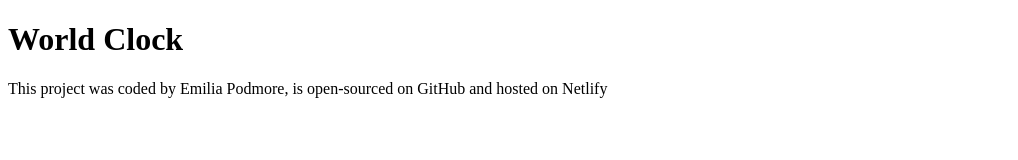
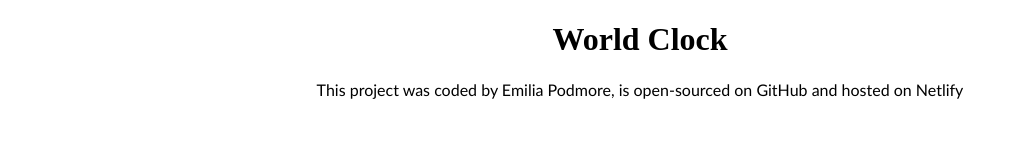
Before and after one commit to EmiliaPodmore/world-clock, a plain HTML site: page index.html in a window 1280 px wide. Shown: the whole page, without its empty margins (0-1018 px from the left). Drawn offline with Linux system fonts and the light colour scheme.

Commit message:
Edited footer

```diff
--- a/CSS/style.css
+++ b/CSS/style.css
@@ -1,2 +1,9 @@
-body {
+h1 {
+  text-align: center;
 }
+footer {
+  text-align: center;
+  font-size: 16px;
+  font-family: "Trebuchet MS", "Lucida Sans Unicode", "Lucida Grande",
+    "Lucida Sans", Arial, sans-serif;
+}
```
